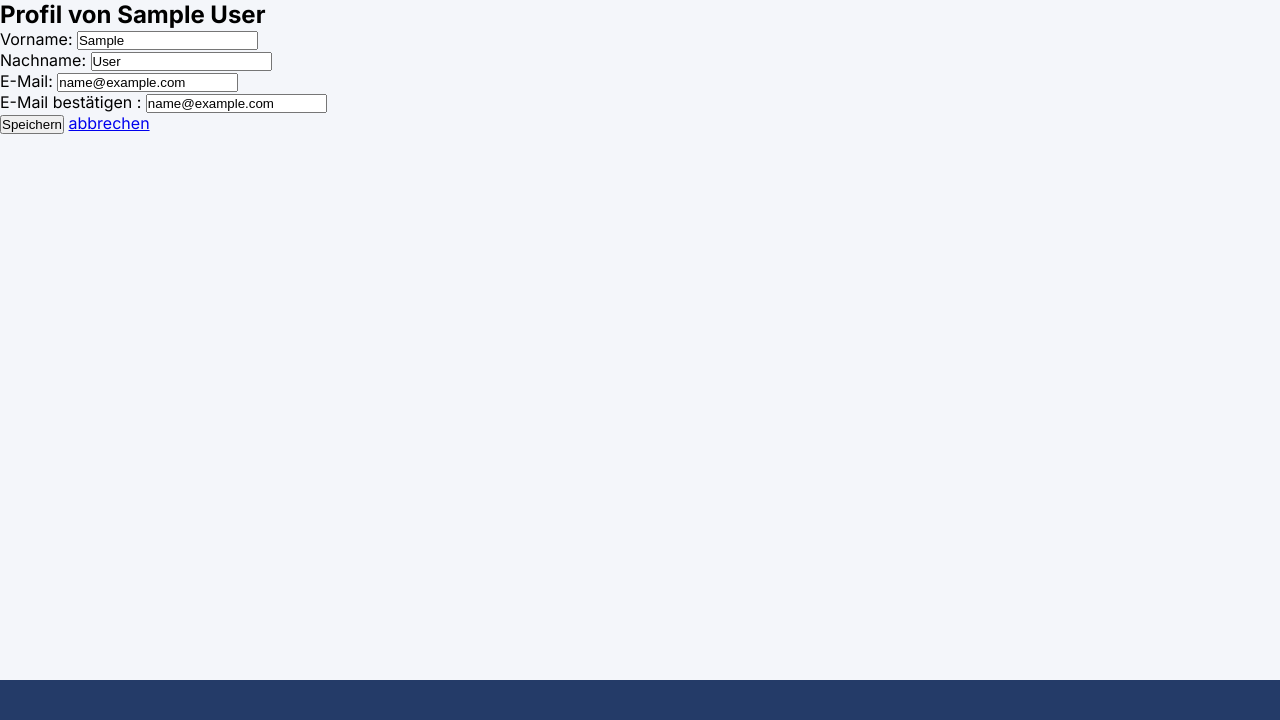
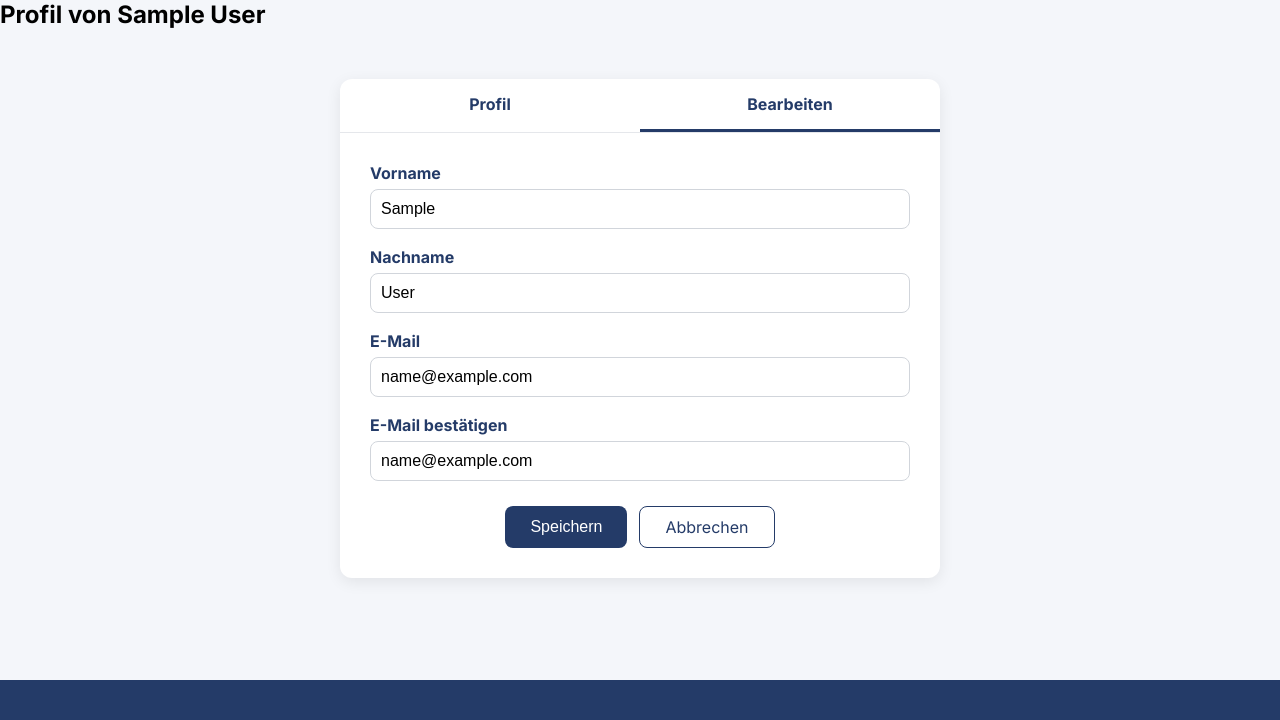
Before and after one commit to Chris768356/DienstplanApp, a Flask app: page /profile/?mode=edit in a window 1280 px wide. Shown: the part 80-800 px from the top of the page. Run offline with Flask 3, Linux system fonts and the light colour scheme; a user stored in the database is signed in; tables that the repository leaves empty hold one stand-in row (values such as "Sample post"); some libraries are stand-ins or nearby versions.

Commit message:
Profilseite gestaltet

```diff
--- a/DienstplanApp/static/css/style.css
+++ b/DienstplanApp/static/css/style.css
@@ -75,6 +75,34 @@ footer {
    Buttons
    ========================= */
 
+.edit-buttons {
+    display: flex;
+    justify-content: center;
+    gap: 12px;
+    margin-top: 25px;
+}
+
+.edit-buttons button {
+    background-color: #243B68;
+    color: white;
+    border: none;
+    padding: 10px 25px;
+    border-radius: 8px;
+    font-size: 16px;
+    cursor: pointer;
+}
+
+.edit-buttons a {
+    display: flex;
+    align-items: center;
+    justify-content: center;
+    padding: 10px 25px;
+    border: 1px solid #243B68;
+    border-radius: 8px;
+    text-decoration: none;
+    color: #243B68;
+    font-size: 16px;
+}
 
 /* =========================
    Formulare
@@ -94,11 +122,29 @@ footer {
     border-radius: 10px;
     text-align: center;
     margin-bottom: 25px;
+    box-shadow: 0 4px 15px rgba(0, 0, 0, 0.08);
+}
+
+.form-card input[type="email"],
+.form-card input[type="text"],
+.form-card input[type="password"] {
+    width: 100%;
+    padding: 12px;
+    border: 1px solid #d1d5db;
+    border-radius: 8px;
+    font-size: 14px;
 }
 
 .form-card button {
     display: block;
     margin: 10px auto 0px;
+    background-color: #243B68;
+    color: white;
+    border: none;
+    padding: 12px 30px;
+    border-radius: 8px;
+    font-size: 14px;
+    cursor: pointer;
 }
 
 .form-card h2 {
@@ -110,11 +156,126 @@ footer {
     margin-bottom: 10px;
 }
 
+.checkbox-group {
+    margin-bottom: 10px;
+    text-align: left;
+}
+
+.checkbox-group:last-of-type {
+    margin-bottom: 20px;
+}
+
 /* =========================
    Meldungen
    ========================= */
 
+.flash {
+    padding: 12px 16px;
+    margin: 15px auto;
+    width: 400px;
+    border-radius: 8px;
+    text-align: center;
+}
+
+.flash.error {
+    background-color: #fee2e2;
+    color: #b91c1c;
+    border: 1px solid #fecaca;
+}
+
+.flash.success {
+    background-color: #dcfce7;
+    color: #15803d;
+    border: 1px solid #bbf7d0;
+}
 
 /* =========================
    Profil
    ========================= */
+
+.profile-card {
+    background-color: white;
+    width: 600px;
+    margin: 50px auto;
+    border-radius: 12px;
+    box-shadow: 0 4px 15px rgba(0, 0, 0, 0.08);
+    overflow: hidden;
+}
+
+.profile-tabs {
+    display: flex;
+    border-bottom: 1px solid #e5e7eb;
+}
+
+.profile-tabs a {
+    flex: 1;
+    text-align: center;
+    padding: 15px;
+    text-decoration: none;
+    color: #243B68;
+    font-weight: bold;
+}
+
+.profile-tabs a.active {
+    border-bottom: 3px solid #243B68;
+}
+
+.profile-info {
+    padding: 30px;
+}
+
+.profile-info h3 {
+    margin: 0;
+    text-align: center;
+    font-size: 24px;
+}
+
+.profile-email {
+    text-align: center;
+    margin-top: 5px;
+    color: #6b7280;
+}
+
+.profile-data {
+    margin-top: 30px;
+}
+
+.profile-row {
+    display: flex;
+    justify-content: space-between;
+    padding: 12px 0;
+    border-bottom: 1px solid #e5e7eb;
+}
+
+.profile-row span {
+    color: #6b7280;
+}
+
+.profile-row strong {
+    color: #243B68;
+}
+
+.profile-tabs a:hover {
+    background-color: #f3f4f6;
+}
+
+.edit-row {
+    display: flex;
+    flex-direction: column;
+    margin-bottom: 18px;
+}
+
+.edit-row label {
+    margin-bottom: 6px;
+    font-weight: bold;
+    color: #243B68;
+}
+
+.edit-row input {
+    width: 100%;
+    padding: 10px;
+    border: 1px solid #d1d5db;
+    border-radius: 8px;
+    font-size: 16px;
+    box-sizing: border-box;
+}
--- a/DienstplanApp/templates/profile.html
+++ b/DienstplanApp/templates/profile.html
@@ -7,29 +7,95 @@
 {% block content %}
 
 {% if request.args.get("mode") == "edit" %}
-<form action="" method="post">
-    <ul>
-        <li>Vorname: <input type="text" name="firstname" id="firstname" , value="{{current_user.user_data.firstname}}">
-        </li>
-        <li>Nachname: <input type="text" name="lastname" id="lastname" value="{{current_user.user_data.lastname}}"></li>
-        <li>E-Mail: <input type="text" name="email" id="email" value="{{current_user.email}}"></li>
-        <li>E-Mail bestätigen : <input type="text" name="email-confirm" id="email-confirm"
-                value="{{current_user.email}}"></li>
-    </ul>
-    <button type="submit">Speichern</button>
-    <a href="/profile">abbrechen</a>
-</form>
+<div class="profile-card">
+
+    <div class="profile-tabs">
+        <a href="/profile/">Profil</a>
+        <a href="?mode=edit" class="active">Bearbeiten</a>
+    </div>
+
+    <div class="profile-info">
+
+        <form action="" method="post">
+
+            <div class="edit-row">
+                <label for="firstname">Vorname</label>
+                <input type="text" name="firstname" id="firstname" value="{{ current_user.user_data.firstname }}">
+            </div>
+
+            <div class="edit-row">
+                <label for="lastname">Nachname</label>
+                <input type="text" name="lastname" id="lastname" value="{{ current_user.user_data.lastname }}">
+            </div>
+
+            <div class="edit-row">
+                <label for="email">E-Mail</label>
+                <input type="text" name="email" id="email" value="{{ current_user.email }}">
+            </div>
+
+            <div class="edit-row">
+                <label for="email-confirm">E-Mail bestätigen</label>
+                <input type="text" name="email-confirm" id="email-confirm" value="{{ current_user.email }}">
+            </div>
+
+            <div class="edit-buttons">
+                <button type="submit">Speichern</button>
+                <a href="/profile/">Abbrechen</a>
+            </div>
+
+        </form>
+
+    </div>
+
+</div>
 {% else %}
-<ul>
-    <li>Vorname: {{current_user.user_data.firstname}}</li>
-    <li>Nachname: {{current_user.user_data.lastname}}</li>
-    <li>E-Mail: {{current_user.email}}</li>
-    <li>Firmenname: {{current_user.user_data.company_id.company_name}}</li>
-    {% if current_user.user_data.department_id %}
-    <li>Abteilung: {{current_user.user_data.department_id.department_name}}</li>
-    {% endif %}
-</ul>
-<a href="?mode=edit">bearbeiten</a>
+<div class="profile-card">
+
+    <div class="profile-tabs">
+        <a href="/profile/" class="active">Profil</a>
+        <a href="?mode=edit">Bearbeiten</a>
+    </div>
+
+    <div class="profile-info">
+        <h3>
+            {{ current_user.user_data.firstname }}
+            {{ current_user.user_data.lastname }}
+        </h3>
+
+        <p class="profile-email">{{ current_user.email }}</p>
+
+        <div class="profile-data">
+            <div class="profile-row">
+                <span>Vorname</span>
+                <strong>{{ current_user.user_data.firstname }}</strong>
+            </div>
+
+            <div class="profile-row">
+                <span>Nachname</span>
+                <strong>{{ current_user.user_data.lastname }}</strong>
+            </div>
+
+            <div class="profile-row">
+                <span>E-Mail</span>
+                <strong>{{ current_user.email }}</strong>
+            </div>
+
+            <div class="profile-row">
+                <span>Firma</span>
+                <strong>{{ current_user.user_data.company_id.company_name }}</strong>
+            </div>
+
+            {% if current_user.user_data.department_id %}
+            <div class="profile-row">
+                <span>Abteilung</span>
+                <strong>{{ current_user.user_data.department_id.department_name }}</strong>
+            </div>
+            {% endif %}
+        </div>
+    </div>
+
+</div>
+
 {% endif %}
 
 {% endblock content %}
```
Also changed, not shown: DienstplanApp/templates/auth/register.html (+12 -6 lines).
